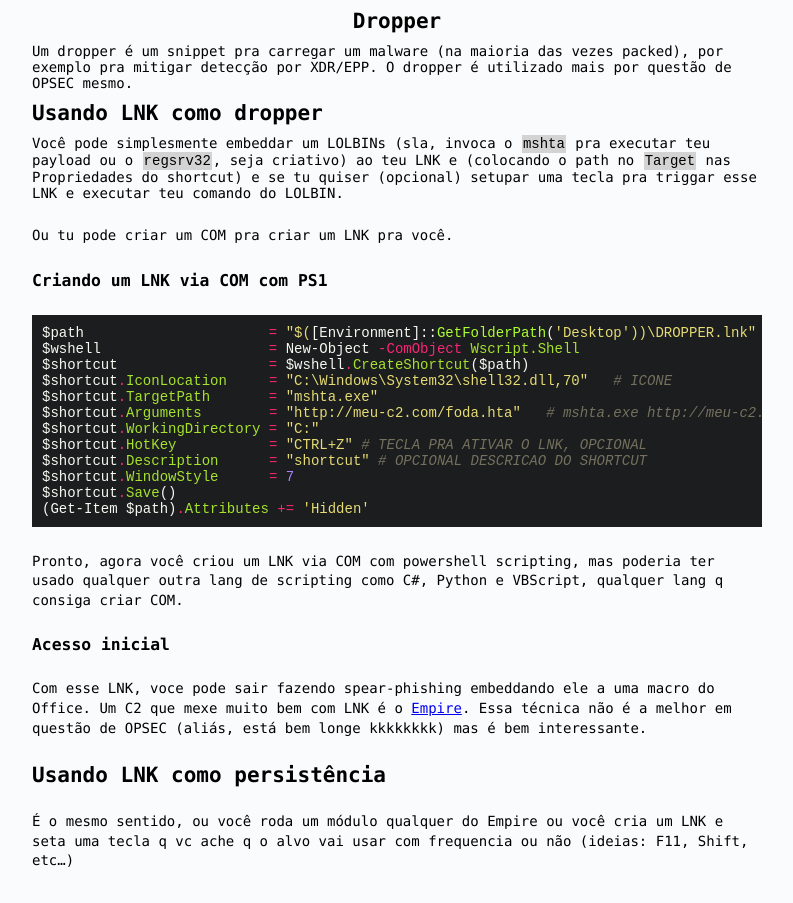
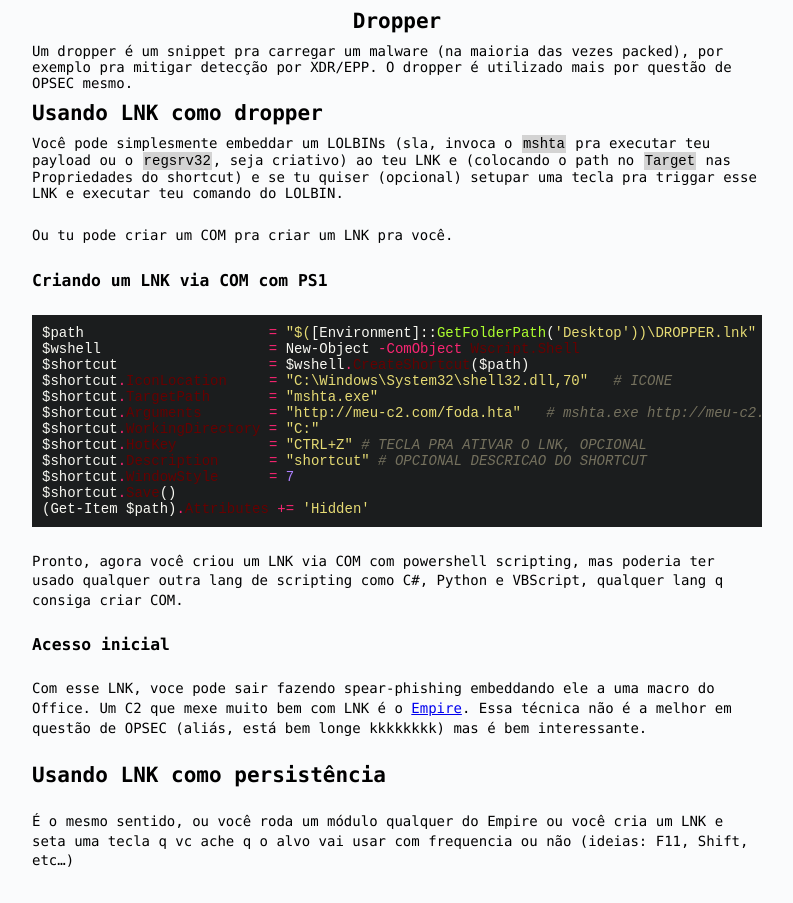
Before and after one commit to kaIIsyms/kaIIsyms.github.io, a Jekyll site: the page built from _posts/2024-11-07-o-uso-de-shortcuts-em-malwares.md, in a window 1280 px wide. Shown: the part 1518-2421 px from the top of the page, without its empty margins (243-1036 px from the left). Built offline with Jekyll 4.4.1, drawn with Linux system fonts in a browser that asks for light colours.

Commit message:
styles.css

```diff
--- a/assets/css/style.css
+++ b/assets/css/style.css
@@ -180,11 +180,11 @@ pre > code {
   color: #999;
 }
 .highlight .gi {
-  color: #a6e22e;
+  color: #660000;
   background-color: #dfd;
 }
 .highlight .gi .x {
-  color: #a6e22e;
+  color: #660000;
   background-color: #afa;
 }
 .highlight .go {
@@ -235,29 +235,29 @@ pre > code {
   color: #e6db74;
 }
 .highlight .na {
-  color: #a6e22e;
+  color: #660000;
 }
 .highlight .nb {
   color: #f8f8f2;
 }
 .highlight .nc {
-  color: #a6e22e;
+  color: #660000;
 
 }
 .highlight .no {
   color: #66d9ef;
 }
 .highlight .nd {
-  color: #a6e22e;
+  color: #660000;
 }
 .highlight .ni {
   color: #f8f8f2;
 }
 .highlight .ne {
-  color: #a6e22e;
+  color: #660000;
 }
 .highlight .nf {
-  color: #a6e22e;
+  color: #660000;
 }
 .highlight .nl {
   color: #f8f8f2;
@@ -266,7 +266,7 @@ pre > code {
   color: #f8f8f2;
 }
 .highlight .nx {
-  color: #a6e22e;
+  color: #660000;
 }
 .highlight .py {
   color: #f8f8f2;
```
